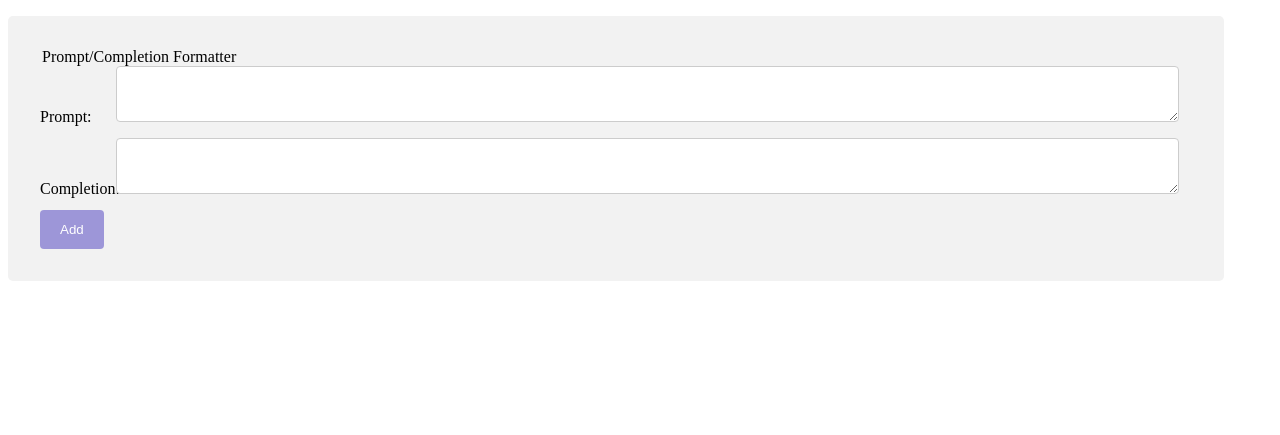
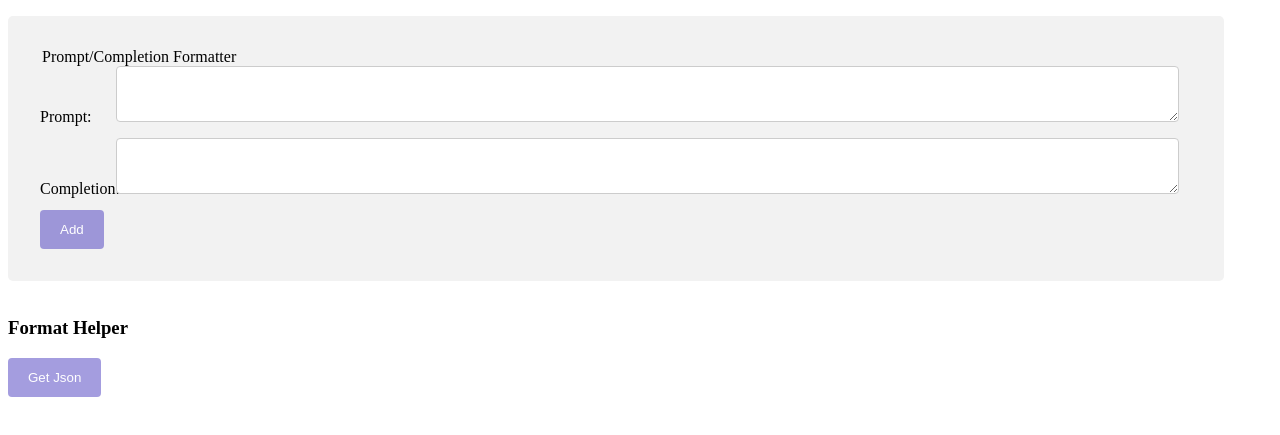
Before and after one commit to chriszack3/openai-api-testing, a Gatsby site: page /TuningVisualizer in a window 1280 px wide. Shown: the part 105-540 px from the top of the page. Built offline with nearby package versions, Linux system fonts and the light colour scheme; Gatsby itself is replaced by a stand-in of ours.

Commit message:
streamed json from same-origin local api to browser

```diff
--- a/src/components/FormatHelper.js
+++ b/src/components/FormatHelper.js
@@ -0,0 +1,16 @@
+import React from "react";
+import axios from "axios"
+
+const FormatHelper = () => {
+    const getJson = async () => {
+        const response = await axios.get('/api/ReturnJson')
+        console.log(response)
+    }
+    return (
+        <div>
+            <button onClick={() => getJson()}>Get Json</button>
+        </div>
+    )
+}
+
+export default FormatHelper
--- a/src/pages/TuningVisualizer.js
+++ b/src/pages/TuningVisualizer.js
@@ -1,5 +1,6 @@
 import React from "react"
 import PromptCompPair from "../components/PromptCompPair"
+import FormatHelper from "../components/FormatHelper"
 import { Link } from "gatsby"
 import { v4 as uuidv4 } from 'uuid';
 
@@ -10,6 +11,9 @@ const TuningVisualizer = () => {
             <h1>Tuning Visualizer Here or UX for Interacting with Models <Link alt='home' to='/'>Here</Link></h1>
             <h3>Add Prompt/Completion Here</h3>
             <PromptCompPair />
+            <br />
+            <h3>Format Helper</h3>
+            <FormatHelper />
         </div>
     )
 }
```
Also changed, not shown: src/api/ReturnJson.js (added, +15 -0 lines).
